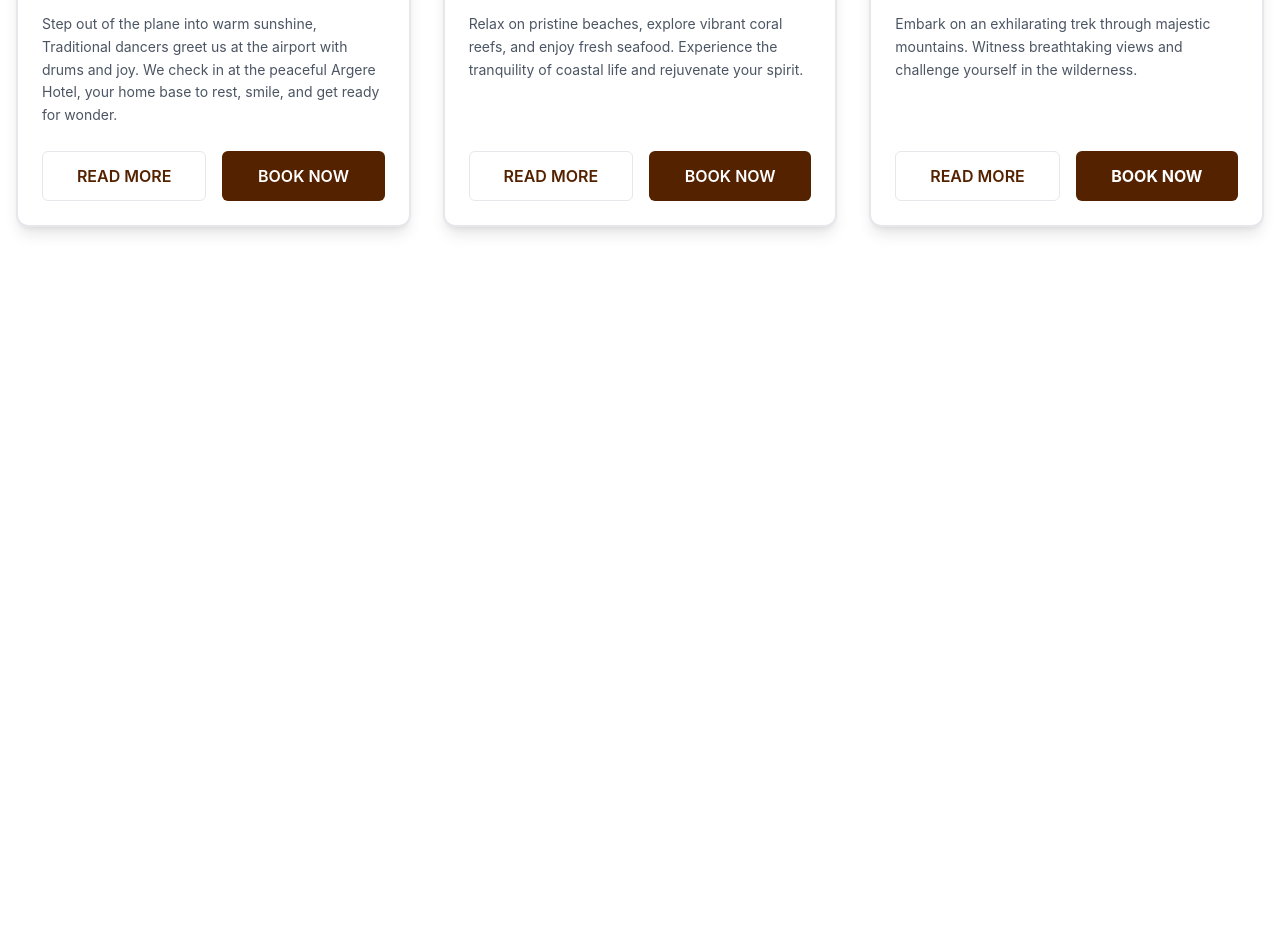
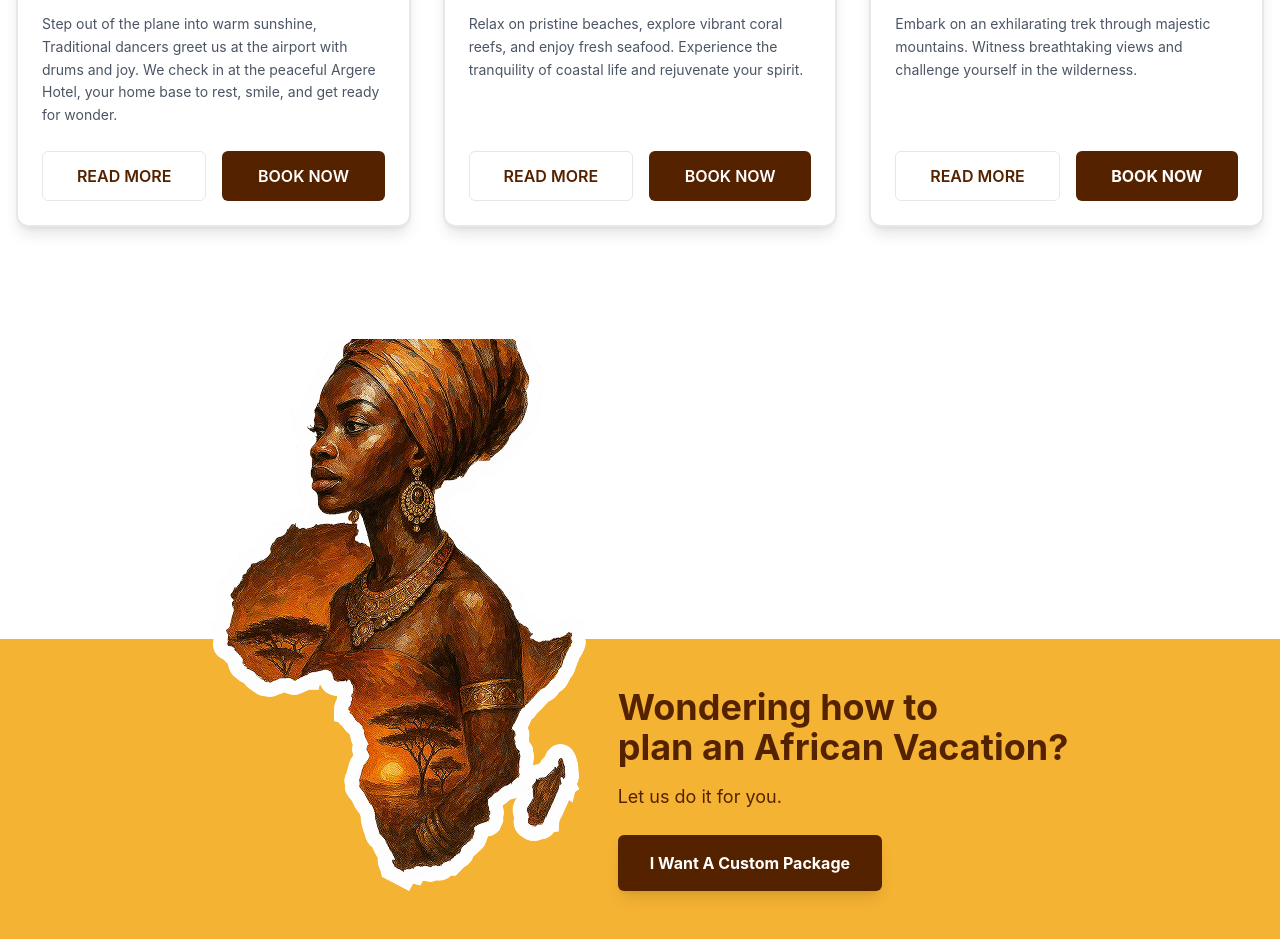
Before and after one commit to 7442charles/Journey_Back_Home, a plain HTML site: page index.html in a window 1280 px wide. Shown: the part 1356-2295 px from the top of the page. Before the commit the page ends 1631 px from the top, so only its background shows below. Drawn offline with nearby package versions, Linux system fonts and the light colour scheme.

Commit message:
CTA SECTION

```diff
--- a/index.html
+++ b/index.html
@@ -328,6 +328,34 @@
         </div>
     </section>
 
+    <!-- CTA Section -->
+    <section class="relative w-full h-[400px] md:h-[500px] lg:h-[600px] overflow-hidden mt-16">
+        <!-- Upper white background part -->
+        <div class="absolute top-0 left-0 w-full h-1/2 bg-white"></div>
+
+        <!-- Lower yellowish background part -->
+        <div class="absolute bottom-0 left-0 w-full h-1/2 bg-primary"></div>
+
+        <!-- Content Wrapper: Image and Text -->
+        <div class="absolute top-1/2 left-1/2 transform -translate-x-1/2 w-full h-1/2 flex flex-col md:flex-row items-end justify-center gap-4 md:gap-8 z-10 pb-8 md:pb-12 px-4">
+            <!-- Image -->
+            <img src="Asstes/images/Logo_lady.png" alt="African Woman Cutout"
+                 class="h-[calc(100% + 100px)] md:h-[calc(100% + 150px)] lg:h-[calc(100% + 200px)] object-contain -mt-[100px] md:-mt-[150px] lg:-mt-[200px] flex-shrink-0">
+
+            <!-- Text Content -->
+            <div class="text-center md:text-left flex-shrink-0">
+                <h3 class="text-3xl md:text-4xl font-bold text-accent mb-4 leading-tight">
+                    Wondering how to <br class="hidden md:block">plan an African Vacation?
+                </h3>
+                <p class="text-lg text-accent mb-6">Let us do it for you.</p>
+                <button class="bg-accent text-white px-8 py-4 rounded-md font-bold hover:bg-opacity-90 transition duration-300 shadow-lg">
+                    I Want A Custom Package
+                </button>
+            </div>
+        </div>
+    </section>
+
+
     <script>
         // Navbar Mobile Menu Toggle
         const mobileMenuButton = document.getElementById('mobile-menu-button');
```
